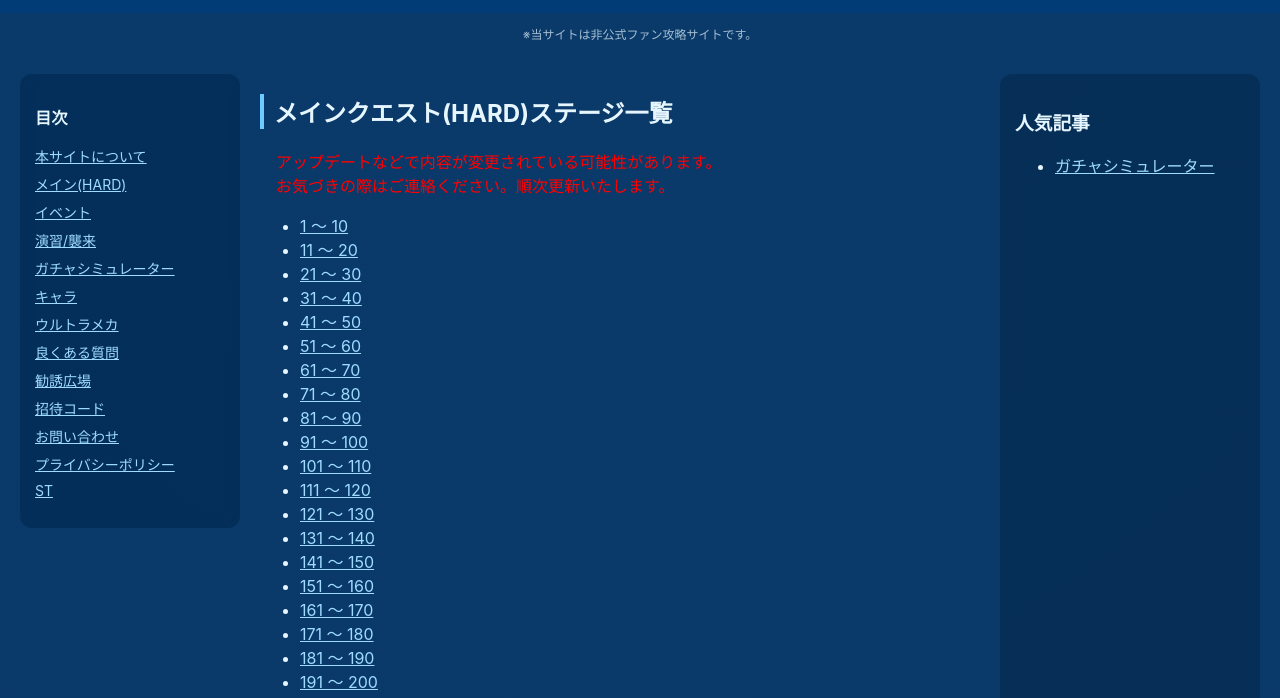
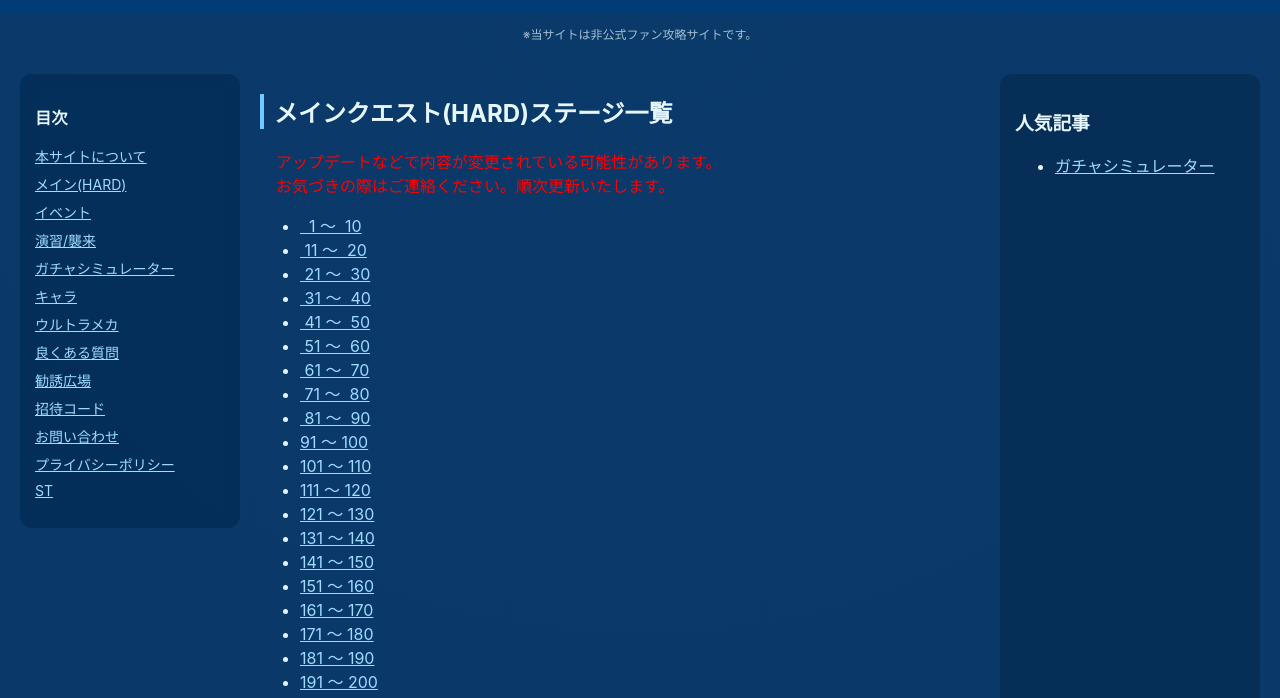
Before and after one commit to kaeru-cinna/ultraman-puzzle-swatch-wiki, a plain HTML site: page MainHard.html in a window 1280 px wide. Shown: the part 94-792 px from the top of the page. Drawn offline with Linux system fonts and the light colour scheme.

Commit message:
Add files via upload

```diff
--- a/MainHard.html
+++ b/MainHard.html
@@ -31,15 +31,15 @@
        &emsp;お気づきの際はご連絡ください。順次更新いたします。<br>
     </font></p>
   <ul>
-      <li><a href="#sec1">  1 ～  10</a></li>
-      <li><a href="#sec2"> 11 ～  20</a></li>
-      <li><a href="#sec3"> 21 ～  30</a></li>
-      <li><a href="#sec4"> 31 ～  40</a></li>
-      <li><a href="#sec5"> 41 ～  50</a></li>
-      <li><a href="#sec6"> 51 ～  60</a></li>
-      <li><a href="#sec7"> 61 ～  70</a></li>
-      <li><a href="#sec8"> 71 ～  80</a></li>
-      <li><a href="#sec9"> 81 ～  90</a></li>
+      <li><a href="#sec1">&nbsp;&nbsp;1 ～ &nbsp;10</a></li>
+      <li><a href="#sec2">&nbsp;11 ～ &nbsp;20</a></li>
+      <li><a href="#sec3">&nbsp;21 ～ &nbsp;30</a></li>
+      <li><a href="#sec4">&nbsp;31 ～ &nbsp;40</a></li>
+      <li><a href="#sec5">&nbsp;41 ～ &nbsp;50</a></li>
+      <li><a href="#sec6">&nbsp;51 ～ &nbsp;60</a></li>
+      <li><a href="#sec7">&nbsp;61 ～ &nbsp;70</a></li>
+      <li><a href="#sec8">&nbsp;71 ～ &nbsp;80</a></li>
+      <li><a href="#sec9">&nbsp;81 ～ &nbsp;90</a></li>
       <li><a href="#sec10"> 91 ～ 100</a></li>
       <li><a href="#sec11">101 ～ 110</a></li>
       <li><a href="#sec12">111 ～ 120</a></li>
```
